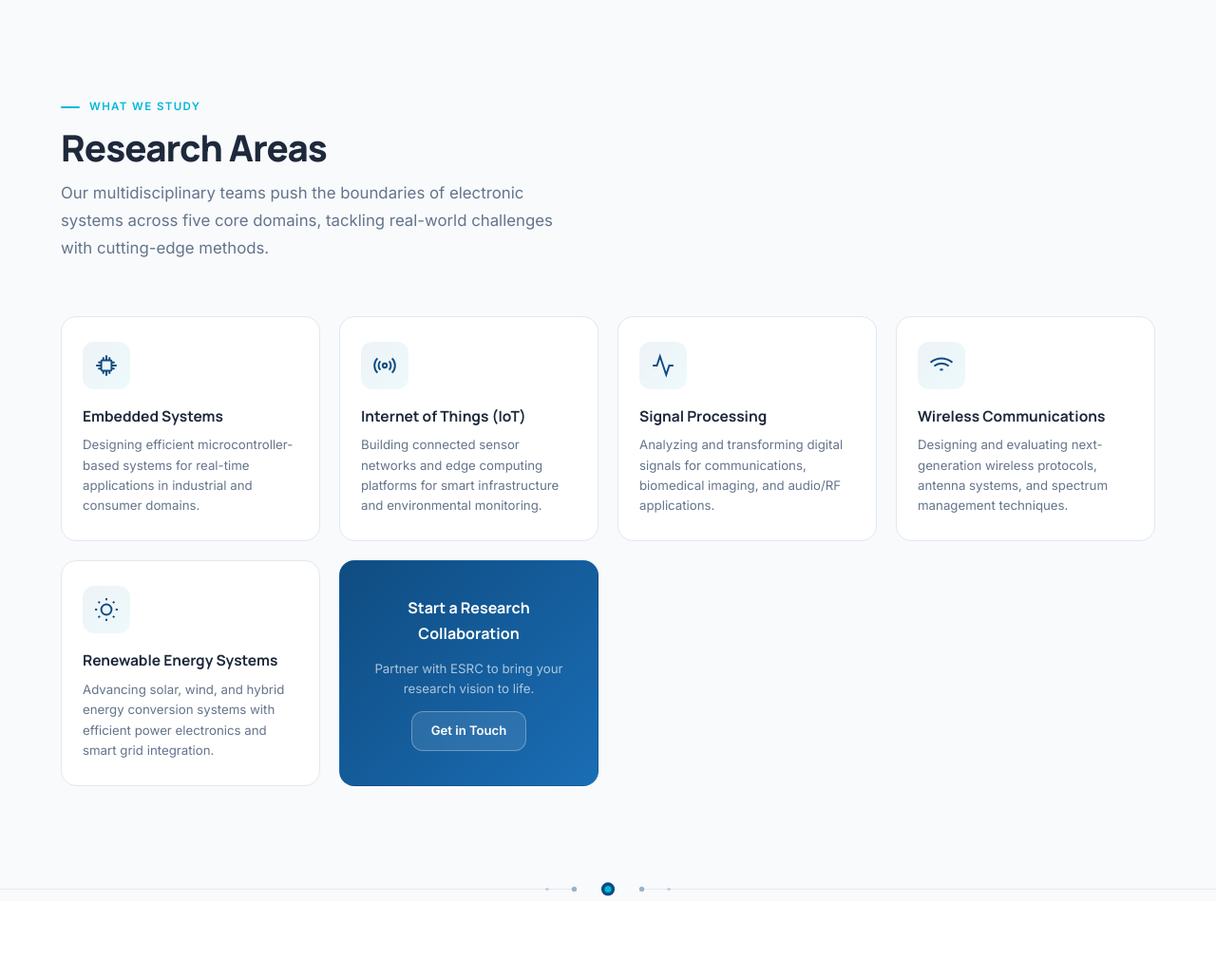
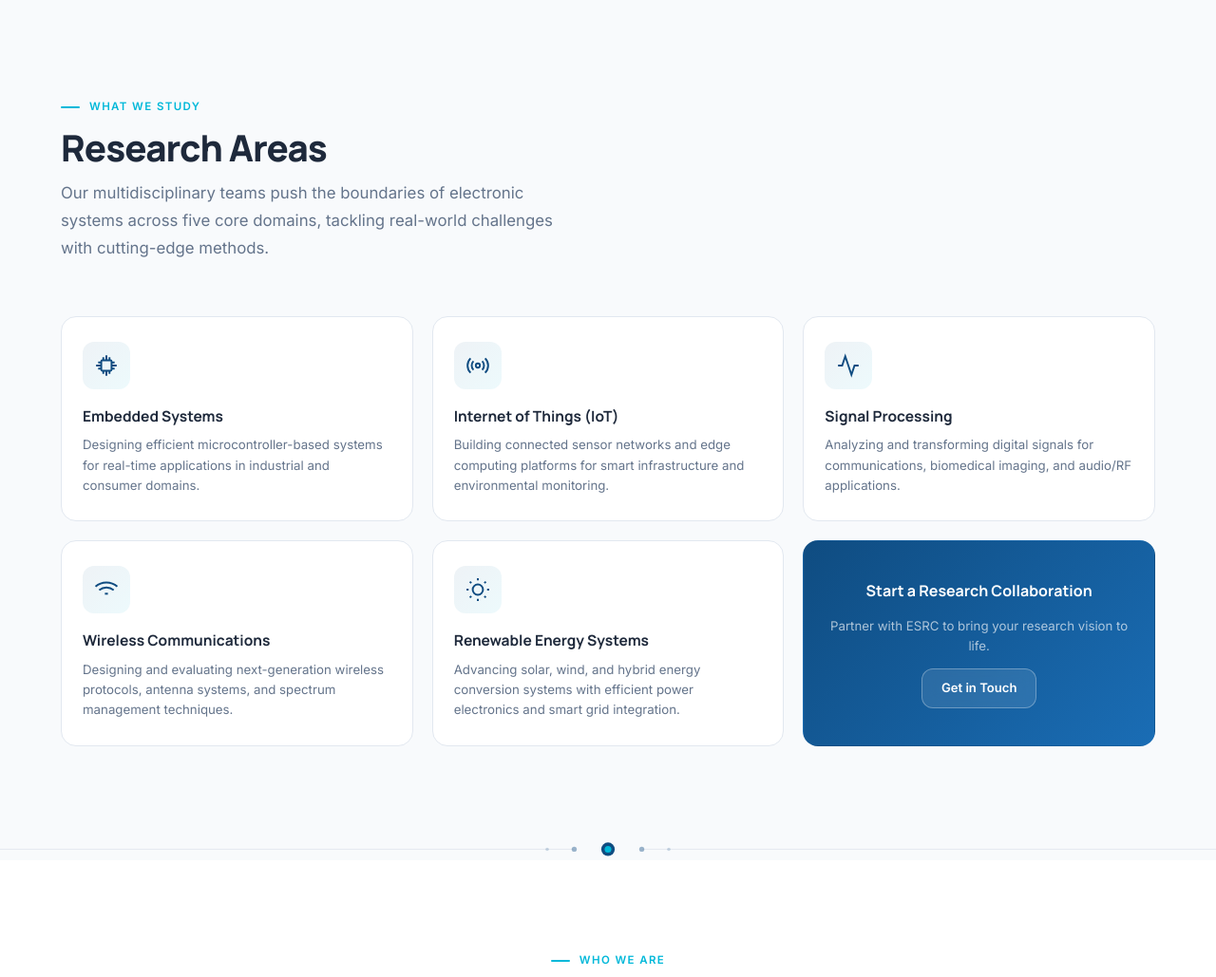
Before and after one commit to gritzoogil/electronic-systems-research-center-new, a Flask app: page / in a window 1280 px wide. Shown: the part 853-1882 px from the top of the page at 95% size. Run offline with Flask 3, Linux system fonts and the light colour scheme; data that the repository does not hold is empty.

Commit message:
fix research areas and footer

```diff
--- a/static/css/style.css
+++ b/static/css/style.css
@@ -329,7 +329,7 @@ input,textarea,select { font-family: inherit; }
 /* ── RESEARCH AREAS ────────────────────────────────────────────── */
 .research-grid {
   display: grid;
-  grid-template-columns: repeat(4,1fr);
+  grid-template-columns: repeat(3,1fr);
   gap: 20px;
 }
 .r-card {
@@ -700,7 +700,7 @@ textarea.form-input { resize: vertical; min-height: 118px; }
 .footer-links a:hover { color: var(--cyan); }
 .footer-bottom {
   padding: 20px 0;
-  display: flex; align-items: center; justify-content: space-between; flex-wrap: wrap; gap: 12px;
+  display: flex; align-items: center; justify-content: center; flex-wrap: wrap; gap: 12px;
 }
 .footer-copy { font-size: .78rem; color: rgba(255,255,255,.3); }
 .footer-btm-links { display: flex; gap: 20px; }
```
